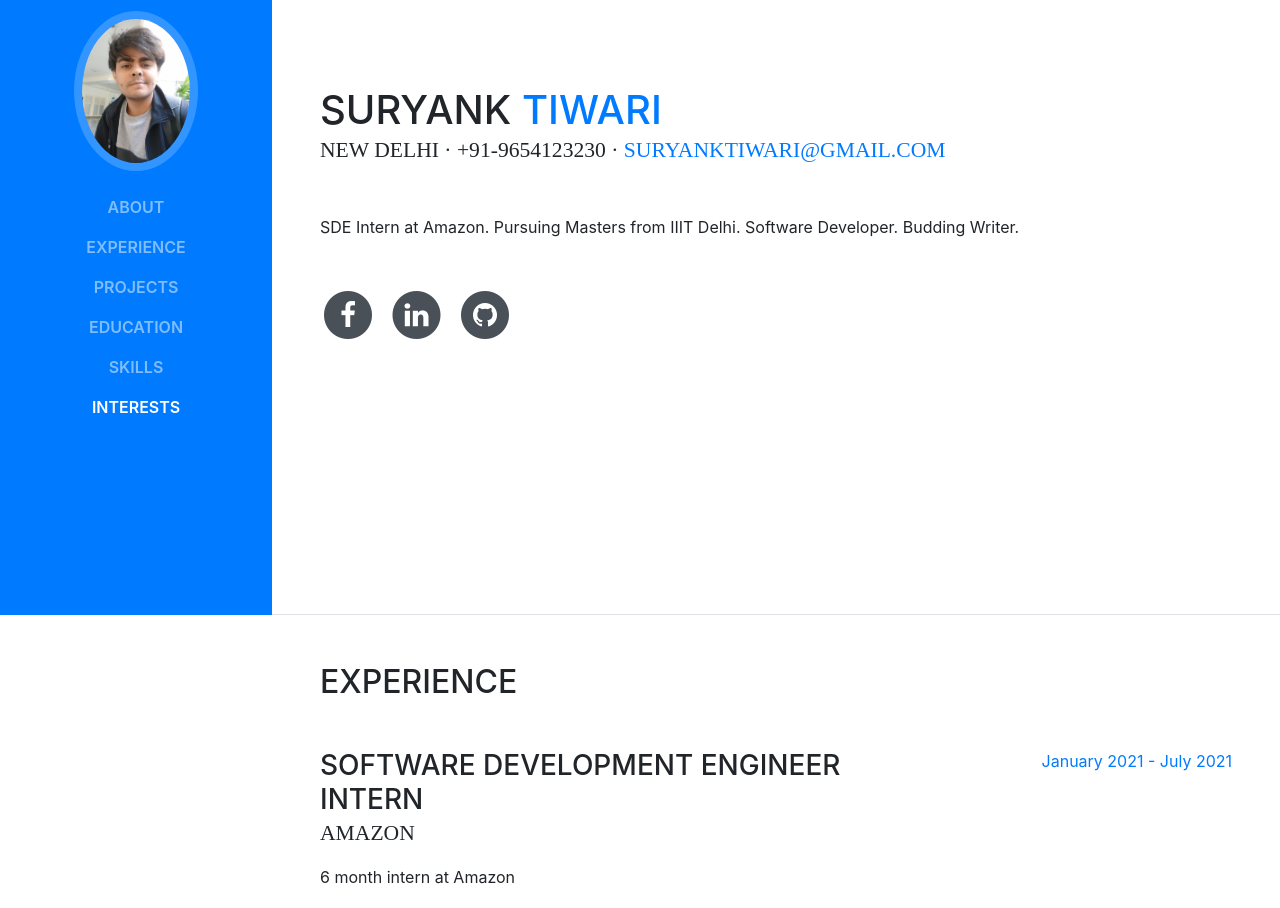
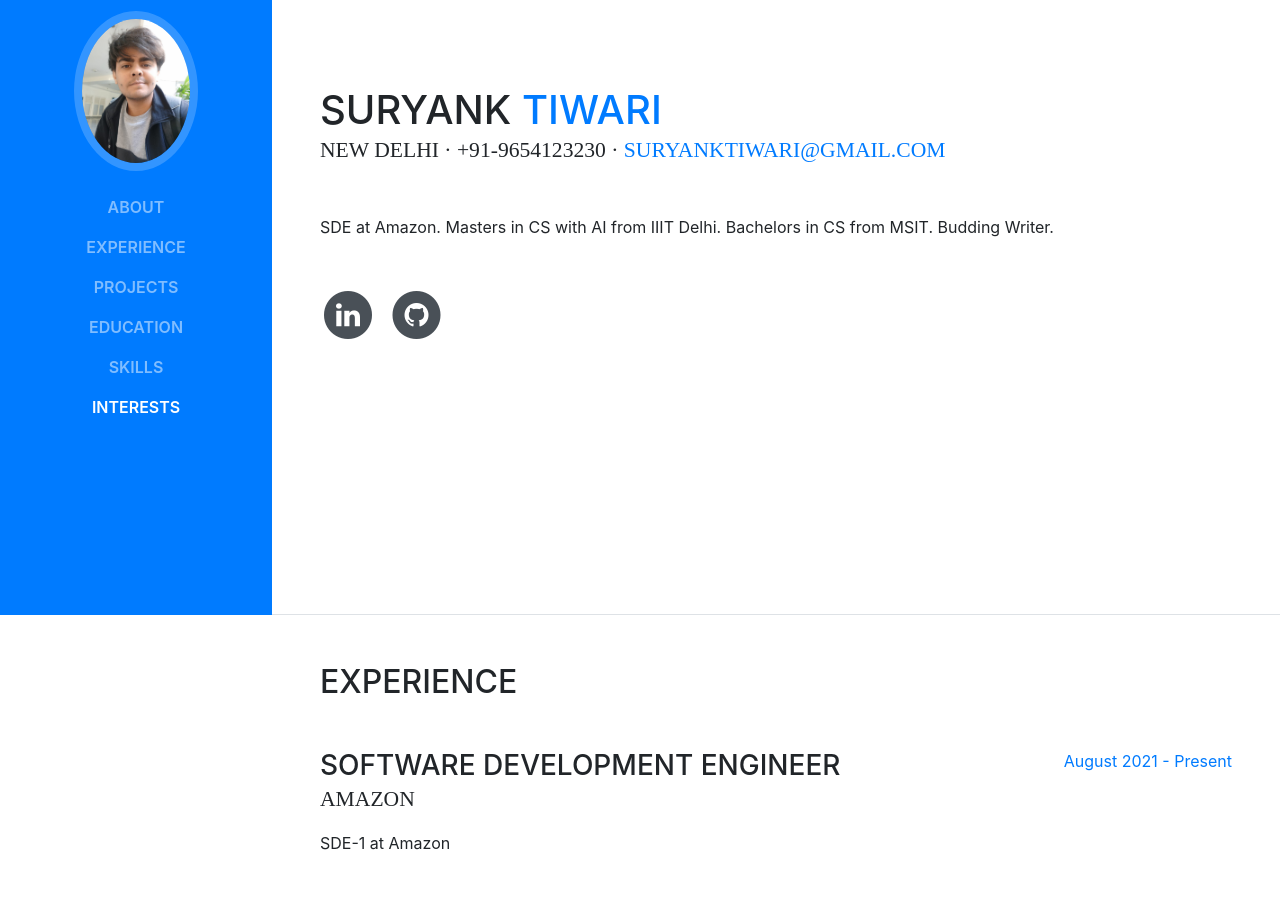
Before and after one commit to suryanktiwari/suryanktiwari.github.io, a website with bundled scripts: page index.html in a window 1280 px wide. Shown: the part 185-1093 px from the top of the page. Built offline with nearby package versions, Linux system fonts and the light colour scheme; a web font is replaced by a local one.

Commit message:
Update index.html

```diff
--- a/index.html
+++ b/index.html
@@ -72,17 +72,8 @@
           <div class="subheading mb-5">New Delhi · +91-9654123230 ·
 	    <a href="mailto:suryanktiwari@gmail.com">suryanktiwari@gmail.com </a>
           </div>
-          <p class="mb-5">SDE Intern at Amazon. Pursuing Masters from IIIT Delhi. Software Developer. Budding Writer.</p>
+          <p class="mb-5">SDE at Amazon. Masters in CS with AI from IIIT Delhi. Bachelors in CS from MSIT. Budding Writer.</p>
           <ul class="list-inline list-social-icons mb-0">
-            <li class="list-inline-item">
-              <a href="https://www.facebook.com/suryanktiwari" target="_blank">
-                <span class="fa-stack fa-lg">
-                  <i class="fa fa-circle fa-stack-2x"></i>
-                  <i class="fa fa-facebook fa-stack-1x fa-inverse"></i>
-                </span>
-              </a>
-            </li>
-
             <li class="list-inline-item">
               <a href="https://www.linkedin.com/in/suryanktiwari/" target="_blank">
                 <span class="fa-stack fa-lg">
@@ -106,6 +97,17 @@
       <section class="resume-section p-3 p-lg-5 d-flex flex-column" id="experience">
         <div class="my-auto">
           <h2 class="mb-5">Experience</h2>
+
+	  <div class="resume-item d-flex flex-column flex-md-row mb-5">
+            <div class="resume-content mr-auto">
+              <h3 class="mb-0">Software Development Engineer</h3>
+              <div class="subheading mb-3">Amazon</div>
+              <p>SDE-1 at Amazon</p>
+            </div>
+            <div class="resume-date text-md-right">
+              <span class="text-primary">August 2021 - Present</span>
+            </div>
+          </div>
 
 	  <div class="resume-item d-flex flex-column flex-md-row mb-5">
             <div class="resume-content mr-auto">
@@ -390,11 +392,11 @@
             <div class="resume-content mr-auto">
               <h3 class="mb-0">Indraprastha Institute of Information Technology</h3>
               <div class="subheading mb-3">Master of Technology</div>
-              <div>Artificial Intelligence</div>
-              <p>CGPA: 7.71</p>
+              <div>Computer Science and Engineering with specialization in Artificial Intelligence</div>
+              <p>CGPA: 8.00</p>
             </div>
             <div class="resume-date text-md-right">
-              <span class="text-primary">July 2019 - present</span>
+              <span class="text-primary">July 2019 - July 2021</span>
             </div>
           </div>
 
@@ -402,7 +404,7 @@
             <div class="resume-content mr-auto">
               <h3 class="mb-0">Maharaja Surajmal Institute of Technology, GGSIPU</h3>
               <div class="subheading mb-3">Bachelor of Technology</div>
-              <div>Computer Science</div>
+              <div>Computer Science and Engineering</div>
 	    <p>Percentage: 78.8</p>
             </div>
             <div class="resume-date text-md-right">
```
